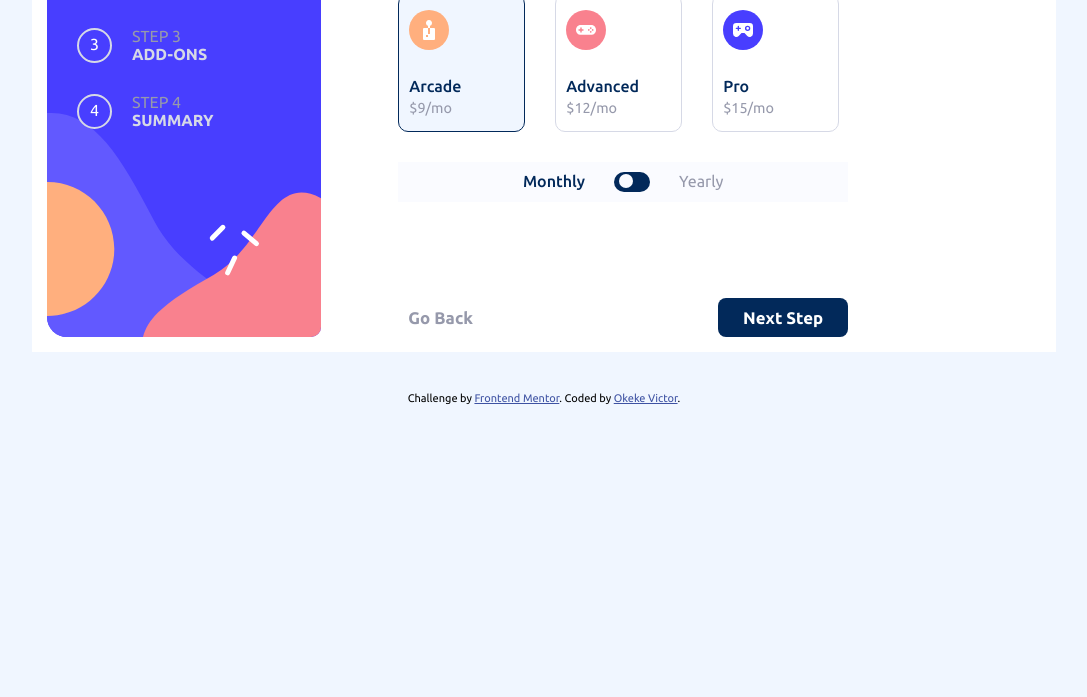
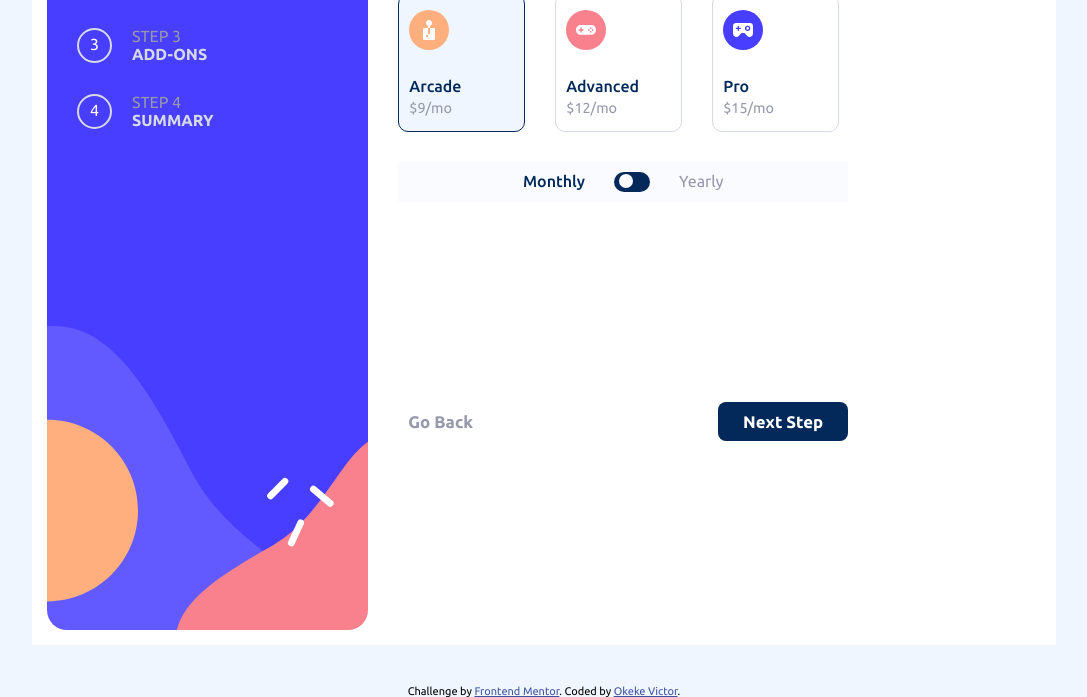
Before and after one commit to okekevicktur/multi-step-form-main, a plain HTML site: page index.html in a window 1280 px wide. Shown: the part 195-892 px from the top of the page, without its empty margins (96-1183 px from the left). Before the commit the page ends 800 px from the top, so only its background shows below. Drawn offline with Linux system fonts and the light colour scheme.

Commit message:
Desktop updte SCreen size

```diff
--- a/assets/css/style.css
+++ b/assets/css/style.css
@@ -10,6 +10,7 @@ body{
     background-color: hsl(217, 100%, 97%);
     font-family: 'Ubuntu', sans-serif;
     width: 100%;
+    height: 100vh;
 }
 
 .container{
@@ -34,7 +35,7 @@ body{
 
     background-image: url(/assets/images/bg-sidebar-desktop.svg);
     background-repeat: no-repeat;
-    /* background-size: auto; */
+    background-size: cover;
     background-position: left bottom;
     border-radius: 20px;
     width: 100%;
@@ -217,6 +218,7 @@ body{
     color: hsl(231, 11%, 63%);
     font-weight: 700;
     font-size: 1.05em;
+    margin-top: 200px;
 
 }
 .back{padding: 10px;}
```
